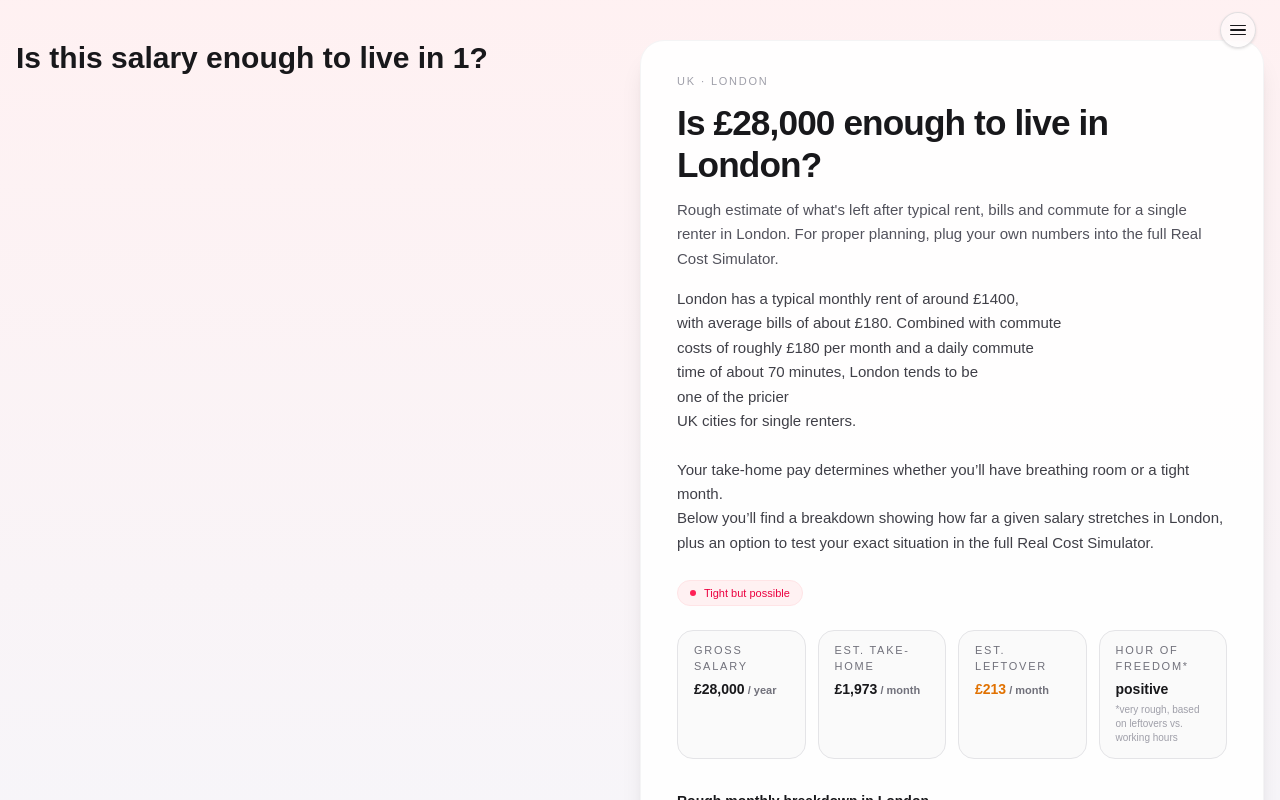
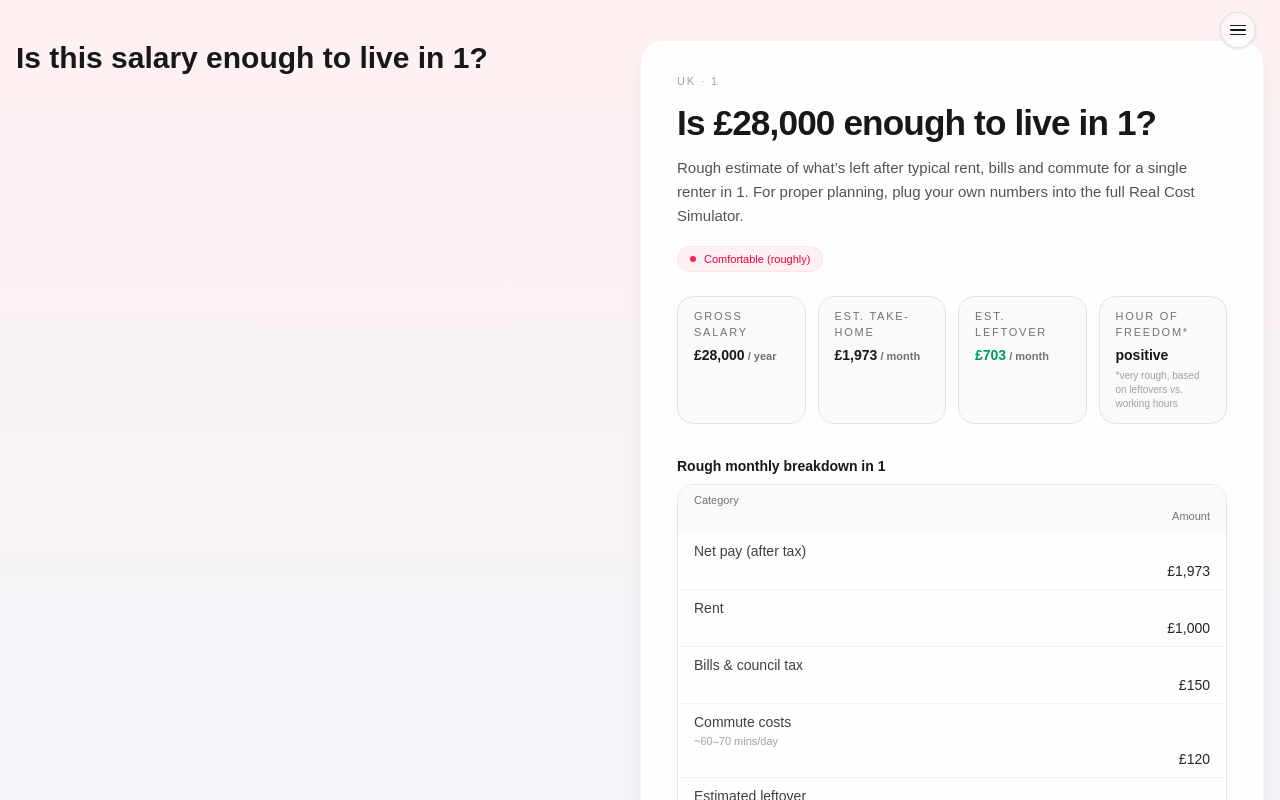
Before and after one commit to bendover19/real-cost-sim, a Next.js app: page /enough/1/1 in a window 1280 px wide. Shown: the top 800 px of the page. Built offline with nearby package versions, Linux system fonts and the light colour scheme.

Commit message:
Update EnoughClient.tsx

```diff
--- a/app/enough/EnoughClient.tsx
+++ b/app/enough/EnoughClient.tsx
@@ -31,19 +31,19 @@ function formatGBP(value: number): string {
 }
 
 export default function EnoughClient({
-  country: initialCountry = "uk",
-  city: initialCity = "london",
+  serverCity,
+  serverCountry = "uk",
 }: {
-  country?: string;
-  city?: string;
+  serverCity?: string;
+  serverCountry?: string;
 }) {
   const searchParams = useSearchParams();
 
-  // Start with values from server (route params)
-  let country = initialCountry.toLowerCase();
-  let citySlug = initialCity.toLowerCase();
+  // Start with server values (SSR route params)
+  let country = serverCountry.toLowerCase();
+  let citySlug = serverCity ? serverCity.toLowerCase() : "";
 
-  // Allow querystring overrides if provided
+  // Querystring overrides (if provided)
   const qsCountry = searchParams.get("country");
   const qsCity = searchParams.get("city");
   const rawSalary = searchParams.get("salary");
@@ -51,10 +51,13 @@ export default function EnoughClient({
   if (qsCountry) country = qsCountry.toLowerCase();
   if (qsCity) citySlug = qsCity.toLowerCase();
 
+  // If somehow still missing, do NOT default to London
+  if (!citySlug) citySlug = serverCity?.toLowerCase() ?? "";
+
   const city = getCityConfig(citySlug);
   const salaryFromQuery = parseSalary(rawSalary);
 
-  // Default salary if none given
+  // Default salary
   const grossAnnual = salaryFromQuery || 28000;
 
   const cityLabel = city?.label ?? citySlug;
@@ -65,7 +68,7 @@ export default function EnoughClient({
     grossAnnual > 0 ? approximateNetFromGrossUK(grossAnnual) : 0;
   const netMonthly = netAnnual / 12;
 
-  // costs (rough)
+  // costs
   const rent = city?.typicalRentSingle ?? 1000;
   const bills = city?.typicalBills ?? 150;
   const commute = city?.typicalCommuteCost ?? 120;
@@ -87,7 +90,7 @@ export default function EnoughClient({
     (n) => n > 0
   );
 
-  // anchor cities for cross-linking
+  // anchor cities
   const anchorCitySlugs = [
     "london",
     "manchester",
@@ -112,12 +115,12 @@ export default function EnoughClient({
         </h1>
 
         <p className="text-sm md:text-[15px] text-zinc-600 mb-4 leading-relaxed">
-          Rough estimate of what&apos;s left after typical rent, bills and commute
+          Rough estimate of what’s left after typical rent, bills and commute
           for a single renter in {cityLabel}. For proper planning, plug your own
           numbers into the full Real Cost Simulator.
         </p>
 
-        {/* City-specific descriptive text for SEO / AdSense */}
+        {/* City-specific descriptive text */}
         {city && (
           <p className="text-[14px] md:text-[15px] text-zinc-700 leading-relaxed mb-6 whitespace-pre-line">
             {generateCityDescription(city)}
@@ -197,12 +200,16 @@ export default function EnoughClient({
             <Row label="Net pay (after tax)" value={netMonthly} />
             <Row label="Rent" value={rent} />
             <Row label="Bills & council tax" value={bills} />
-            <Row label="Commute costs" value={commute} note="~60–70 mins/day" />
+            <Row
+              label="Commute costs"
+              value={commute}
+              note="~60–70 mins/day"
+            />
             <Row label="Estimated leftover" value={leftover} highlight />
           </div>
         </div>
 
-        {/* link to main simulator */}
+        {/* Link to main simulator */}
         <p className="text-[13px] text-zinc-600 mb-2">
           Try your exact numbers in the Real Cost Simulator:
         </p>
@@ -213,7 +220,7 @@ export default function EnoughClient({
           Open this scenario in the Real Cost Simulator →
         </a>
 
-        {/* Internal links: nearby salaries + other cities */}
+        {/* Internal links */}
         <div className="mt-8 space-y-5 text-sm text-zinc-700">
           {nearbySalaries.length > 0 && (
             <div>
```
